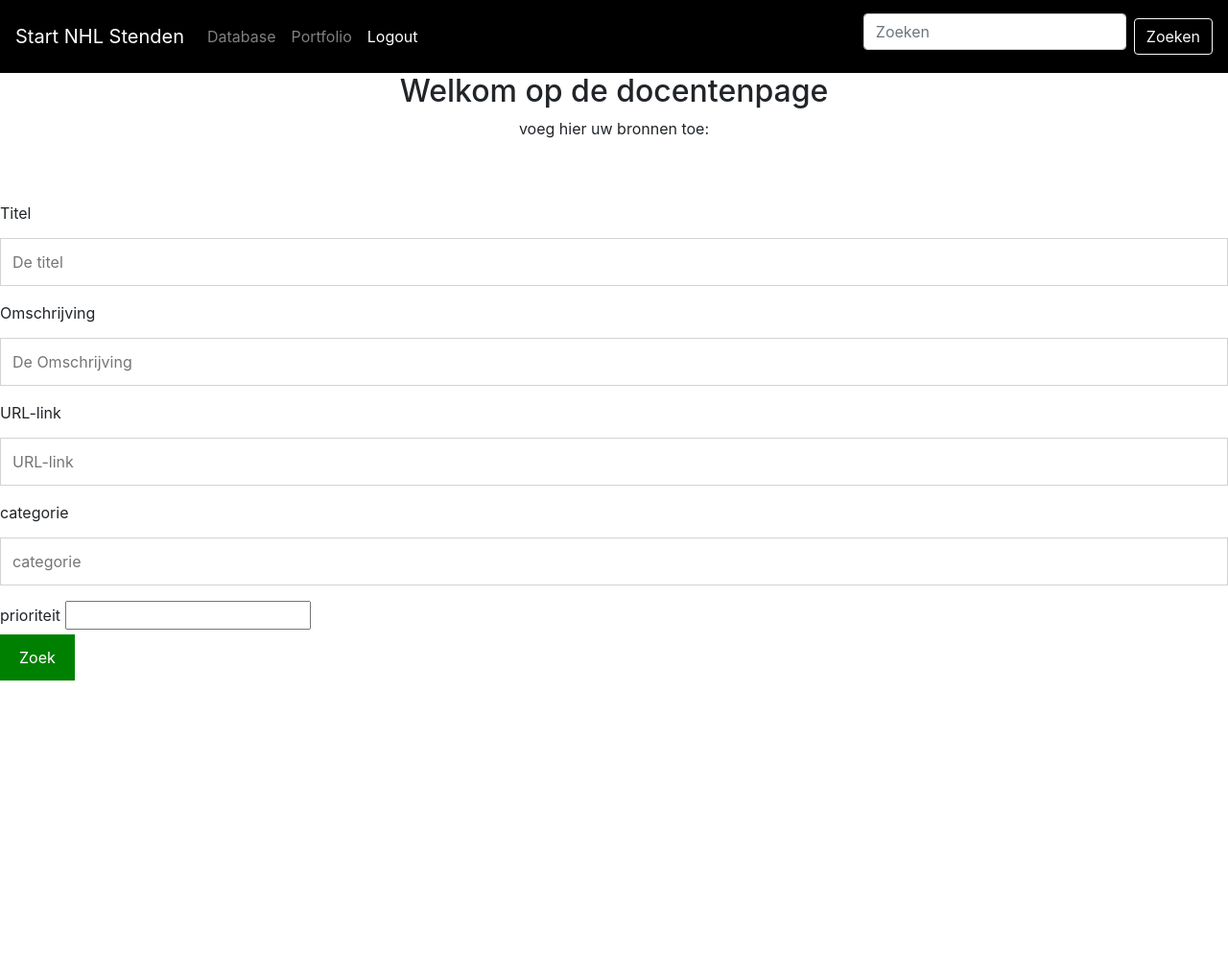
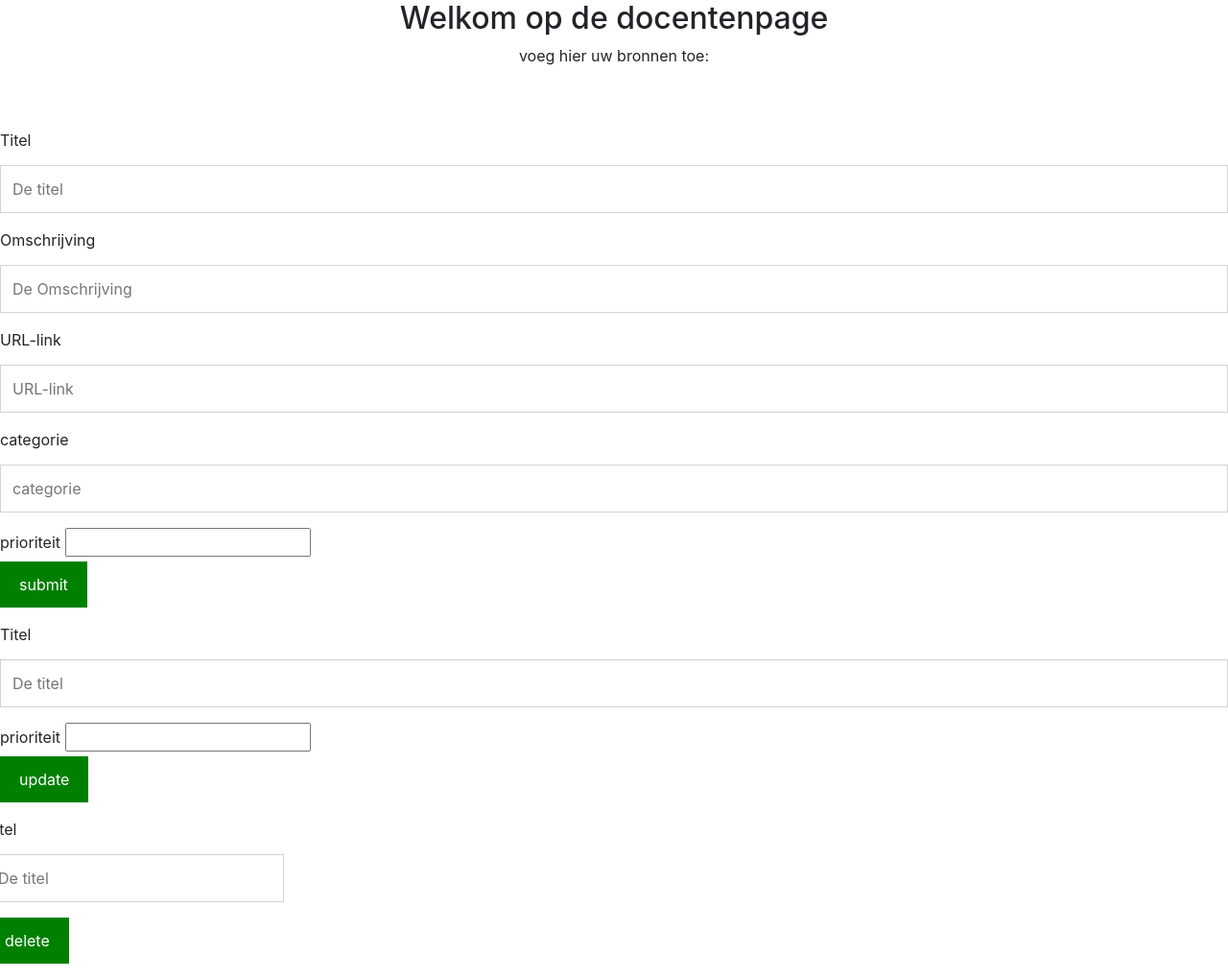
Before and after one commit to Mgiesing/WebDev3, a PHP site: page /input.php in a window 1280 px wide. Shown: the whole page at 96% size. Before the commit the page ends 709 px from the top, so only its background shows below. Run offline with PHP 8.4, Linux system fonts and the light colour scheme; the visitor is signed in with stand-in values (Sample User, id 1).

Commit message:
Update input.php

```diff
--- a/input.php
+++ b/input.php
@@ -22,7 +22,7 @@ try {
     echo "Connection failed: " . $e->getMessage();
 }
 
-if(isset($_POST["submit"])){
+if (isset($_POST["submit"])) {
 
     $Titel = $_POST['Titel'];
     $omschrijving = $_POST['omschrijving'];
@@ -31,91 +31,53 @@ if(isset($_POST["submit"])){
     $Prioriteit = $_POST ['prioriteit'];
 
     $query = "INSERT INTO Bron (Titel, Omschrijving, URL, categorie, prioriteit ) VALUES ('$Titel', '$omschrijving', '$URL', '$categorie', '$Prioriteit')";
+
     if ($conn->exec($query) === TRUE) {
+    }
+}
+if ( isset($_POST['update'])) {
+
+    $Titel = $_POST['Titel'];
+    $Prioriteit = $_POST['prioriteit'];
+
+    $conn->exec("UPDATE Bron SET Prioriteit = $Prioriteit WHERE Titel = '$Titel' ");
 
     }
+
+    if (isset($_POST['delete'])){
+    $Titel = $_POST['Titel'];
+    //$BronID = $_GET['BronID'];
+    $GET = $conn->prepare("SELECT BronID FROM Bron WHERE Titel='$Titel'");
+    $GET->execute();
+    $git = $GET->fetch();
+    $BronID = $git["BronID"];
+
+        $conn->exec("DELETE FROM Bron WHERE BronID='$BronID'");
 }
 
-
-
 ?>
-<html lang="nl"><head>
-    <div>
-        <nav
-                class="navbar navbar-expand-sm navbar-dark"
-                style="background-color: #000000;"
-        >
-            <a
-                    class="navbar-brand"
-                    href="https://start.nhlstenden.com/"
-                    target="blanc"
-            >Start NHL Stenden</a
-            >
-            <button
-                    class="navbar-toggler d-lg-none"
-                    type="button"
-                    data-toggle="collapse"
-                    data-target="#collapsibleNavId"
-                    aria-controls="collapsibleNavId"
-                    aria-expanded="false"
-                    aria-label="Toggle navigation"
-            ></button>
-            <div class="collapse navbar-collapse" id="collapsibleNavId">
-                <ul class="navbar-nav mr-auto mt-2 mt-lg-0">
-                    <?php
-
-                    if (!isset($_SESSION['email'])) {
-                        echo '<a class="nav-item"><a class="nav-link" href="Index.php">Home</a>';
-
-                    }
-
-                    if (isset($_SESSION['email'])) {
-                        echo '<a class="nav-item active"><a class="nav-link" href="input.php">Database</a>';
-                        echo '<a class="nav-item"><a class="nav-link" href="#">Portfolio</a>';
-                        echo '<a style="color: white;" class="nav-link" href="php/logoutListener.php">Logout</a>';
-
-                    }
-                    ?>
-                </ul>
-
-
-                <form class="form-inline my-2 my-lg-0">
-                    <input
-                            class="form-control mr-sm-2"
-                            type="text"
-                            placeholder="Zoeken"
-                    />
-                    <button class="btn btn-outline-light my-2 my-sm-0" type="submit">
-                        Zoeken
-                    </button>
-                </form>
-            </div>
-        </nav>
-    </div>
-    <title>docentenpage</title>
+<html lang="nl">
+<head>
+    <title>Docentenpage</title>
     <!-- Required meta tags -->
     <meta charset="utf-8">
     <meta name="viewport" content="width=device-width, initial-scale=1, shrink-to-fit=no">
 
     <!-- Bootstrap CSS -->
-    <link rel="stylesheet" href="https://stackpath.bootstrapcdn.com/bootstrap/4.3.1/css/bootstrap.min.css" integrity="sha384-ggOyR0iXCbMQv3Xipma34MD+dH/1fQ784/j6cY/iJTQUOhcWr7x9JvoRxT2MZw1T" crossorigin="anonymous">
+    <link rel="stylesheet" href="https://stackpath.bootstrapcdn.com/bootstrap/4.3.1/css/bootstrap.min.css"
+          integrity="sha384-ggOyR0iXCbMQv3Xipma34MD+dH/1fQ784/j6cY/iJTQUOhcWr7x9JvoRxT2MZw1T" crossorigin="anonymous">
     <link href="helop.css" rel="stylesheet">
 
 </head>
 <body>
-
 <div style="text-align:center">
     <h2>Welkom op de docentenpage </h2>
     <p>voeg hier uw bronnen toe:</p>
 </div>
 <br>
 <br>
-
-
 <div class="row">
     <div class="col-xs-12 col-sm-12 col-md-12 col-lg-12">
-
-
         <form method="post" action="input.php">
             <label for="Title">Titel</label>
             <input type="text" id="Title" name="Titel" placeholder="De titel">
@@ -128,13 +90,32 @@ if(isset($_POST["submit"])){
             <label for="prioriteit">prioriteit</label>
             <input type="number" id="prioriteit" name="prioriteit">
             <br>
-            <input type="submit" value="Zoek">
+            <input type="submit" value="submit" name="submit">
 
         </form>
     </div>
+    <br>
 </div>
-
-
-
+<div class="row">
+    <div class="col-xs-12 col-sm-12 col-md-12 col-lg-12">
+        <form method="post" action="input.php">
+            <label for="Title">Titel</label>
+            <input type="text" id="Title" name="Titel" placeholder="De titel">
+            <label for="prioriteit">prioriteit</label>
+            <input id="prioriteit" name="prioriteit" type="number">
+            <br>
+            <input type="submit" value="update" name="update">
+        </form>
+    </div>
+    <div class="row">
+        <div class="col-xs-12 col-sm-12 col-md-12 col-lg-12">
+            <form method="post" action="input.php">
+                <label for="Title">Titel</label>
+                <input type="text" id="Titel" name="Titel" placeholder="De titel">
+                                <br>
+                <input type="submit" value="delete" name="delete">
+            </form>
+        </div>
+        </div>
 </body>
 </html>
```
